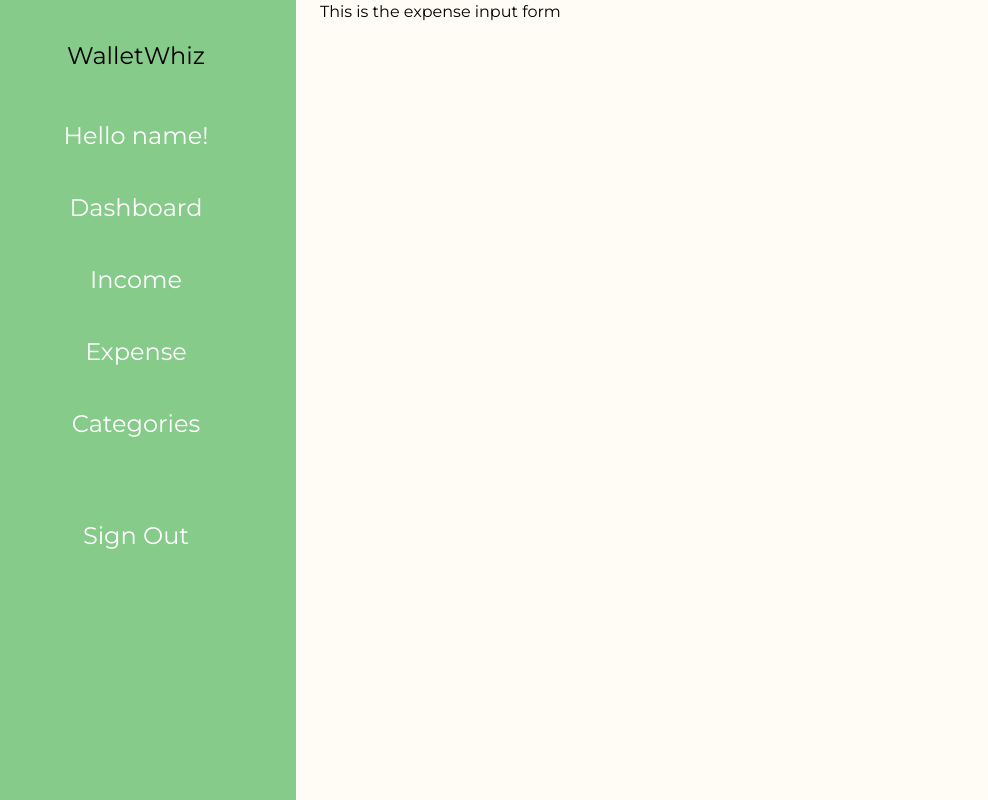
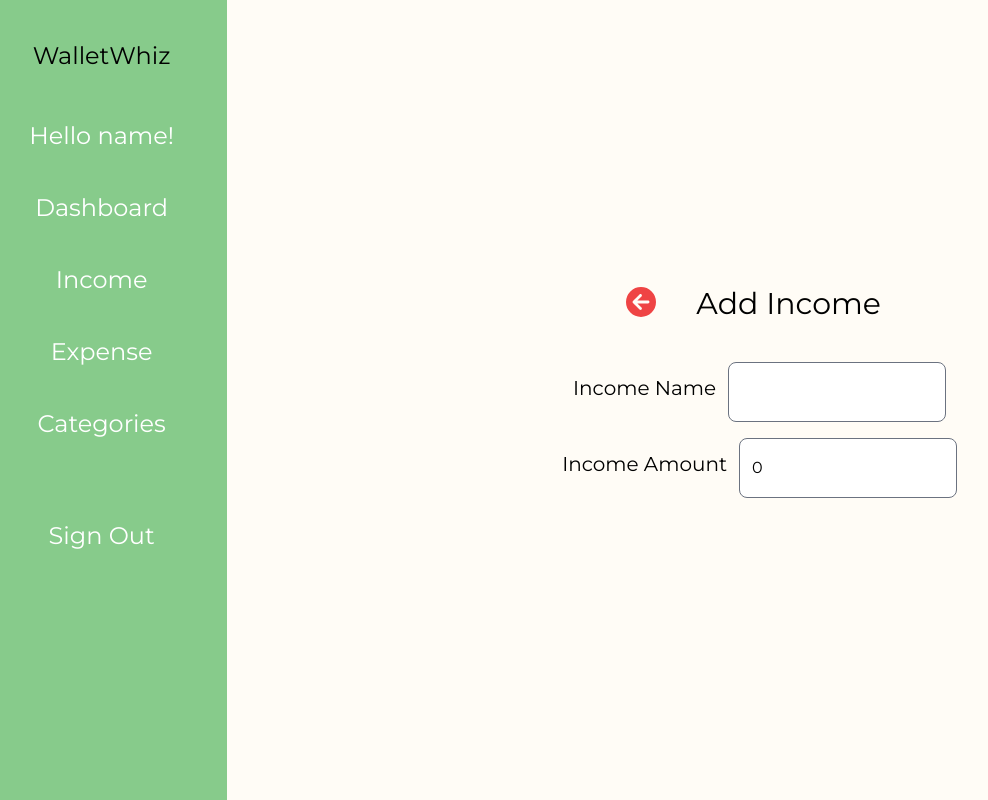
Before and after one commit to JOmega12/capstone-project-money, a React (Vite) app in the folder client/: page /add-expense in a window 1280 px wide. Shown: the whole page, without its empty margins (24-1012 px from the left). Built offline with nearby package versions, Linux system fonts and the light colour scheme.

Commit message:
added income and expense forms

```diff
--- a/client/src/components/IncomeAndExpenseInputs.tsx
+++ b/client/src/components/IncomeAndExpense/IncomeAndExpenseInputs.tsx
@@ -6,10 +6,10 @@ import { ChangeEvent } from "react";
 type TextInputsType = {
     label: string;
     onChange: (e: ChangeEvent<HTMLInputElement>) => void;
-    value: string | undefined;
+    value: string | number | undefined;
     show: boolean;
     message: string;
-    type?: 'password' | 'text'
+    type?: 'password' | 'text' | 'number'
 }
 
 
@@ -24,8 +24,8 @@ export const IncomeAndExpenseInputs = ({label, onChange, value, show, message, t
                 value={value}
             />
         </div>
-        {/* {show ? (<div className=" mt-2 text-red-500">
+        {show ? (<div className=" mt-2 text-red-500">
             {message}
-        </div>) : null} */}
+        </div>) : null}
     </div>
 )
--- a/client/src/components/dashboard/Dashboard.tsx
+++ b/client/src/components/dashboard/Dashboard.tsx
@@ -1,16 +1,19 @@
-import { Navbar } from "../../Navbar"
-import { Goal } from "./Goal"
-import { MonthlyIncome } from "./MonthlyIncome"
-import { Transactions } from "./Transactions"
-
+import { Navbar } from "../../Navbar";
+// import { useAuth } from "../../providers/AuthProvider";
+import { Goal } from "./Goal";
+import { MonthlyIncome } from "./MonthlyIncome";
+import { Transactions } from "./Transactions";
 
 export const Dashboard = () => {
-
-    return(
+//   const { isRegister } = useAuth();
+  return (
+    <>
+      {/* {isRegister ? (
         <section className="flex flex-col md:flex-row  min-h-screen justify-center max-[765px]:items-center gap-2 md:w-full">
-            {/* would this header be right? */}
           <header className="flex flex-col md:w-1/4 md:bg-[#87cb8b] md:text-white text-2xl">
-                <h2 className="text-black text-center pt-10 hidden md:block">WalletWhiz</h2>
+            <h2 className="text-black text-center pt-10 hidden md:block">
+              WalletWhiz
+            </h2>
             <Navbar />
           </header>
           <section className="flex flex-col md:w-3/4 w-full ">
@@ -19,5 +22,26 @@ export const Dashboard = () => {
             <MonthlyIncome />
           </section>
         </section>
-    )
-}
+      ) : (
+        <div className="text-3xl text-red-600 text-center">
+          You need to login/ signup first
+        </div>
+      )} */}
+
+      <section className="flex flex-col md:flex-row  min-h-screen justify-center max-[765px]:items-center gap-2 md:w-full">
+        {/* would this header be right? */}
+        <header className="flex flex-col md:w-1/4 md:bg-[#87cb8b] md:text-white text-2xl">
+          <h2 className="text-black text-center pt-10 hidden md:block">
+            WalletWhiz
+          </h2>
+          <Navbar />
+        </header>
+        <section className="flex flex-col md:w-3/4 w-full ">
+          <Goal />
+          <Transactions />
+          <MonthlyIncome />
+        </section>
+      </section>
+    </>
+  );
+};
--- a/client/src/components/forms/ExpenseInputForm.tsx
+++ b/client/src/components/forms/ExpenseInputForm.tsx
@@ -1,16 +1,73 @@
+import { FontAwesomeIcon } from "@fortawesome/react-fontawesome";
 import { Navbar } from "../../Navbar"
-import { transactionLabels } from "../testItems"
+import { useMoney } from "../../providers/IncomeAndExpenseProvider";
+import { IncomeAndExpenseInputs } from "../IncomeAndExpense/IncomeAndExpenseInputs"
+import { faArrowCircleLeft } from "@fortawesome/free-solid-svg-icons";
+import { ChangeEvent } from "react";
+import { Link } from "react-router-dom";
 
+
+
+const transactionNameErrorMessage = "There must be a name";
+const transactionAmountErrorMessage = "There must be number";
 
 export const ExpenseInputForm = () => {
 
+    const {transactionName, setTransactionName, transactionAmount, setTransactionAmount} = useMoney();
+
+    // const [transactionName, setTransactionName] = useState("");
+    // const [transactionAmount, setTransactionAmount] = useState(0);
+    // const [categoryInput, setCategoryInput] = useState("");
+
+
+    const transactionNameValid = transactionName.length > 3;
+    const transactionAmountValid = isNaN(transactionAmount) && transactionAmount > 0;
+
+
+
+    const handleTransactionAmountChange = (e: ChangeEvent<HTMLInputElement>) => {
+      const value = parseFloat(e.target.value);
+      setTransactionAmount(isNaN(value) ? 0 : value);
+    };
+
+
     return(
         <section className="flex flex-col md:flex-row w-full min-h-screen gap-6">
-            <header className="flex flex-col md:w-1/4 md:bg-[#87cb8b] md:text-white text-2xl">
-                <h2 className="text-black text-center pt-10 hidden md:block">WalletWhiz</h2>
-                <Navbar />
-            </header>
-            This is the expense input form
-        </section>
+        <header className="flex flex-col md:w-1/4 md:bg-[#87cb8b] md:text-white text-2xl">
+          <h2 className="text-black text-center pt-10 hidden md:block">
+            WalletWhiz
+          </h2>
+          <Navbar />
+        </header>
+        <div className="py-2 flex flex-col justify-center w-full">
+          <div className="flex flex-col md:flex-row gap-10 justify-center items-center mb-10">
+            <Link to={"/expense"}>
+              <FontAwesomeIcon
+                icon={faArrowCircleLeft}
+                className="text-red-500 text-3xl"
+              />
+            </Link>
+            <h2 className="text-3xl ">Add Income</h2>
+          </div>
+          <div className="flex flex-col justify-center items-center w-full">
+              <IncomeAndExpenseInputs
+              type={'text'}
+              label={`Income Name`}
+              value={transactionName}
+              onChange={(e) => setTransactionName(e.target.value)}
+              show={transactionNameValid}
+              message={transactionNameErrorMessage}
+              />
+              <IncomeAndExpenseInputs
+              type={"number"}
+              label={`Income Amount`}
+              value={transactionAmount}
+              onChange={handleTransactionAmountChange}
+              show={transactionAmountValid}
+              message={transactionAmountErrorMessage}
+              />
+          </div>
+        </div>
+      </section>
     )
 }
--- a/client/src/components/forms/IncomeInputForm.tsx
+++ b/client/src/components/forms/IncomeInputForm.tsx
@@ -2,19 +2,35 @@ import { Link } from "react-router-dom";
 import { Navbar } from "../../Navbar";
 import { FontAwesomeIcon } from "@fortawesome/react-fontawesome";
 import { faArrowCircleLeft } from "@fortawesome/free-solid-svg-icons/faArrowCircleLeft";
-import { FormEvent, useState } from "react";
+import { ChangeEvent} from "react";
+import { IncomeAndExpenseInputs } from "../IncomeAndExpense/IncomeAndExpenseInputs";
 import { useMoney } from "../../providers/IncomeAndExpenseProvider";
-import { useAuth } from "../../providers/AuthProvider";
-import { IncomeAndExpenseInputs } from "../IncomeAndExpenseInputs";
+
+
+
+const transactionNameErrorMessage = "There must be a name";
+const transactionAmountErrorMessage = "There must be number";
+// const categoryErrorMessage = "There must be a category"
+
 
 export const IncomeInputForm = () => {
-  const { user } = useAuth();
-  const {transactionName, setTransactionName, transactionAmount, setTransactionAmount, newPaddedDate, payHistory, setPayHistory} = useMoney();
+
+  const {transactionName, setTransactionName, transactionAmount, setTransactionAmount} = useMoney();
 
   // const [transactionName, setTransactionName] = useState("");
   // const [transactionAmount, setTransactionAmount] = useState(0);
   // const [categoryInput, setCategoryInput] = useState("");
 
+
+  const transactionNameValid = transactionName.length > 3;
+  const transactionAmountValid = isNaN(transactionAmount) && transactionAmount > 0;
+
+
+
+  const handleTransactionAmountChange = (e: ChangeEvent<HTMLInputElement>) => {
+    const value = parseFloat(e.target.value);
+    setTransactionAmount(isNaN(value) ? 0 : value);
+  };
 
   return (
     <section className="flex flex-col md:flex-row w-full min-h-screen gap-6">
@@ -36,13 +52,24 @@ export const IncomeInputForm = () => {
       </div>
       <div className="flex flex-col justify-center items-center w-full">
           <IncomeAndExpenseInputs
+          type={'text'}
           label={`Income Name`}
           value={transactionName}
-            onChange={() => setTransactionName(e.target.value)}
-
+          onChange={(e) => setTransactionName(e.target.value)}
+          show={transactionNameValid}
+          message={transactionNameErrorMessage}
+          />
+          <IncomeAndExpenseInputs
+          type={"number"}
+          label={`Income Amount`}
+          value={transactionAmount}
+          onChange={handleTransactionAmountChange}
+          show={transactionAmountValid}
+          message={transactionAmountErrorMessage}
           />
       </div>
     </div>
   </section>
+
   );
 };
--- a/client/src/providers/IncomeAndExpenseProvider.tsx
+++ b/client/src/providers/IncomeAndExpenseProvider.tsx
@@ -26,9 +26,9 @@ type IncomeAndExpenseContextType = {
   handleTransactionIncomeFormSubmit: (e: FormEvent<HTMLFormElement>) => void;
   handleTransactionExpenseFormSubmit: (e: FormEvent<HTMLFormElement>) => void;
 
-  transactionName: string | undefined;
+  transactionName: string ;
   setTransactionName: Dispatch<SetStateAction<string>>;
-  transactionAmount: number | undefined;
+  transactionAmount: number;
   setTransactionAmount: Dispatch<SetStateAction<number>>;
 
   totalIncome: number | undefined;
```
Also changed, not shown: 1 other file (tests, documents, lock files or other folders). Lines whose indentation alone changed are shown as unchanged.
